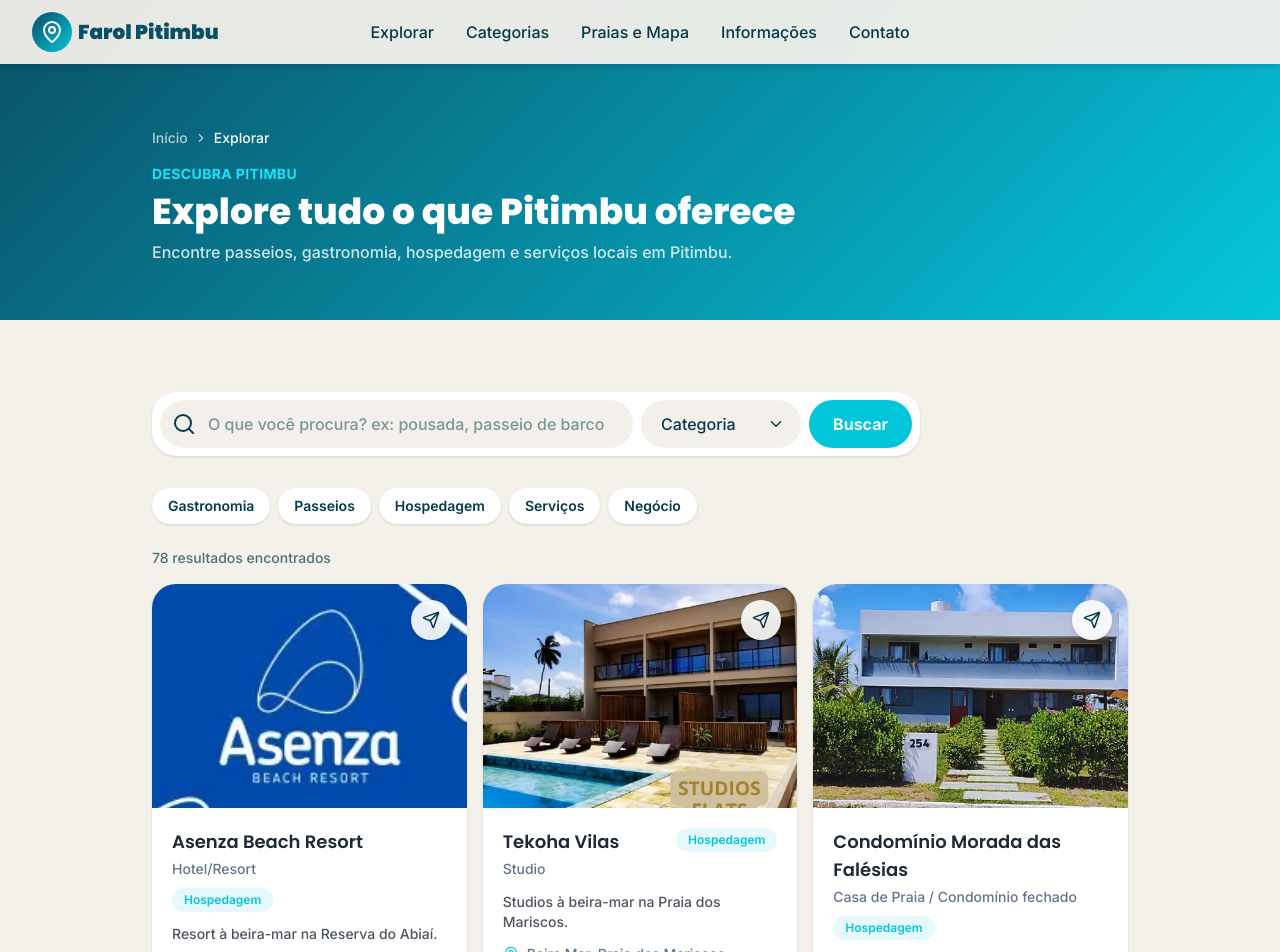
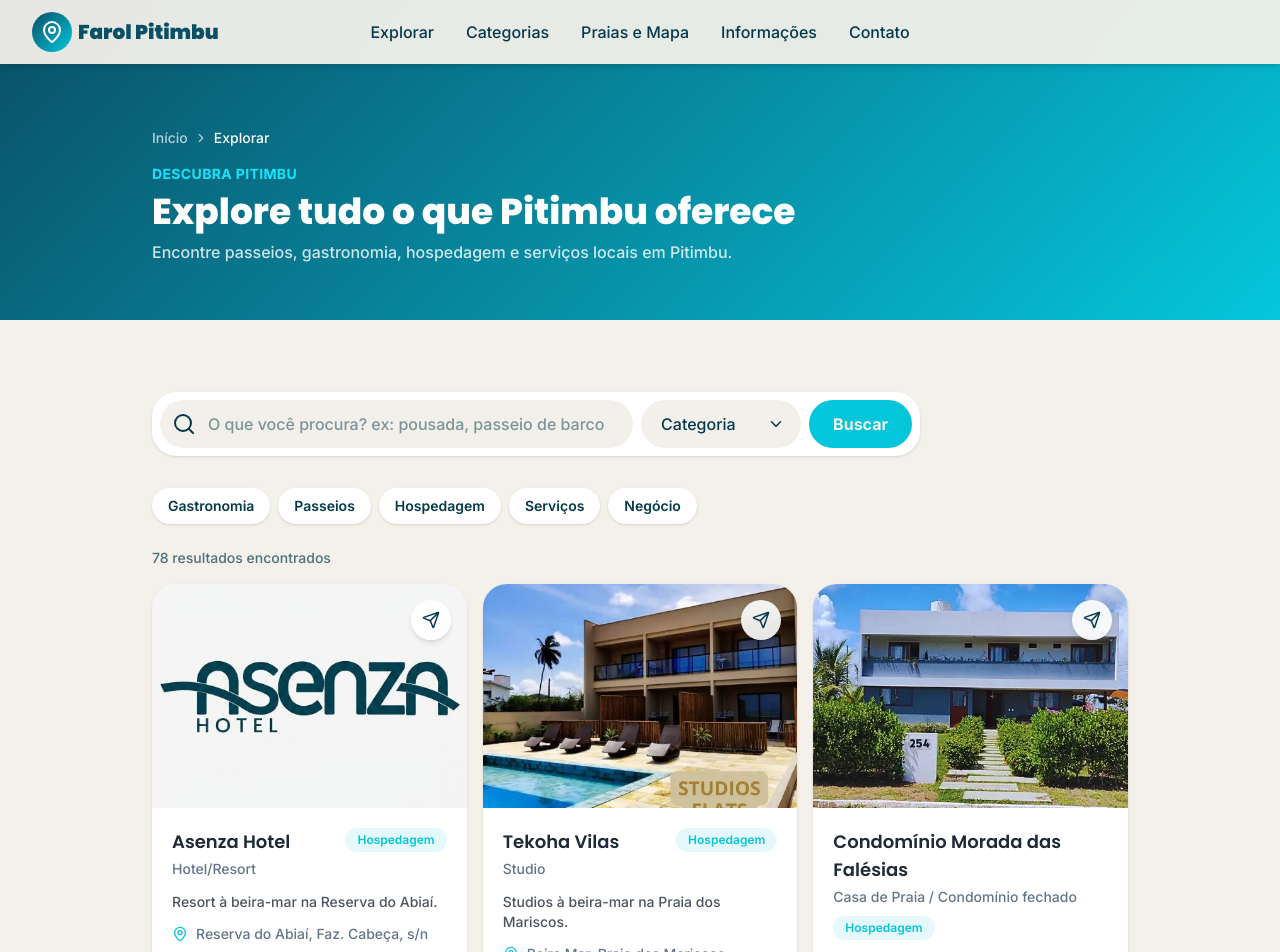
Before and after one commit to Carlosmveloso/nortcity, a React (Vite) app: page /explorar in a window 1280 px wide. Shown: the top 952 px of the page. Built offline with nearby package versions, Linux system fonts and the light colour scheme.

Commit message:
ajustando informações de negócios

```diff
--- a/src/data/businesses.js
+++ b/src/data/businesses.js
@@ -15,7 +15,7 @@
     // Hospedagem
     {
         id: 'asenza-beach-resort',
-        name: 'Asenza Beach Resort',
+        name: 'Asenza Hotel',
         categories: ['hospedagem'],
         subcategory: 'Hotel/Resort',
         description: 'Resort à beira-mar na Reserva do Abiaí.',
```
Also changed, not shown: src/assets/businesses/asenza-beach-resort.webp.
